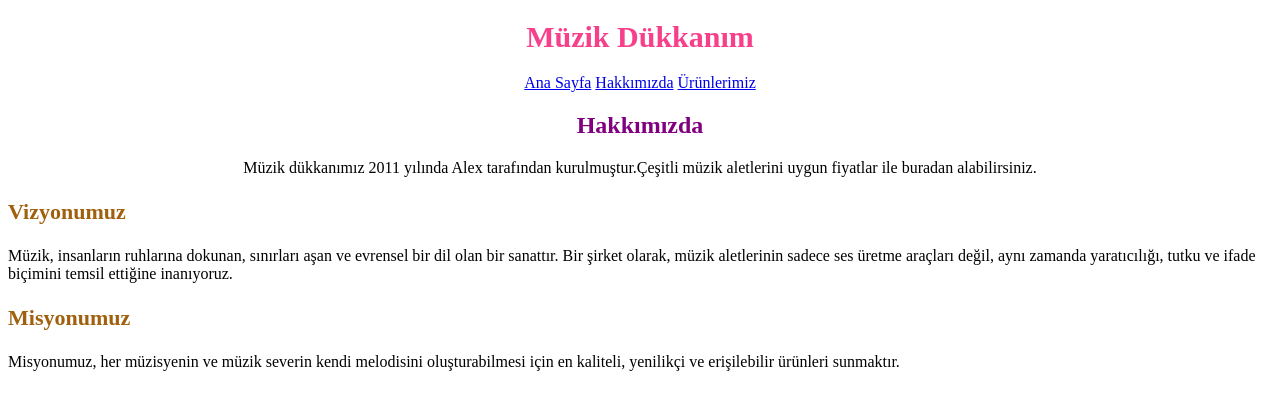
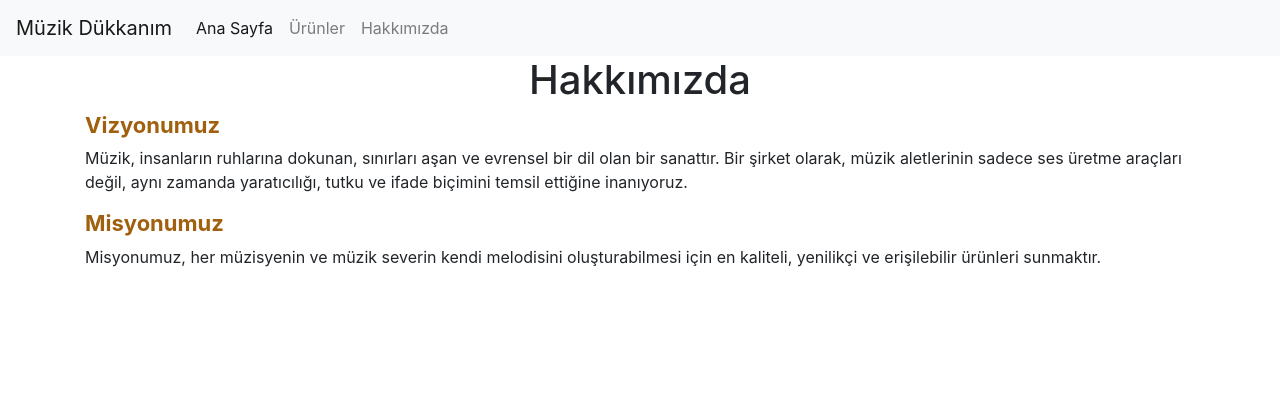
Before and after one commit to kubradogu/kodluyoruz-css, a plain HTML site: page hakkımızda.html in a window 1280 px wide. Drawn offline with nearby package versions, Linux system fonts and the light colour scheme.

Commit message:
Update hakkımızda.html

```diff
--- a/hakkımızda.html
+++ b/hakkımızda.html
@@ -6,6 +6,7 @@
   <meta name="viewport" content="width=device-width, initial-scale=1.0">
   <title>Müzik Dükkanım</title>
 
+  <link rel="stylesheet" href="https://cdn.jsdelivr.net/npm/bootstrap@4.5.3/dist/css/bootstrap.min.css" integrity="sha384-TX8t27EcRE3e/ihU7zmQxVncDAy5uIKz4rEkgIXeMed4M0jlfIDPvg6uqKI2xXr2" crossorigin="anonymous">
   <link rel="stylesheet" href="css/style.css">
 </head>
 <body>
@@ -13,30 +14,43 @@
   <header>
     <!-- Başlık -->
 
-    <h1  class= "h1pink30" style="text-align: center;"  >Müzik Dükkanım</h1>
 
-    <p class="pcen" style="text-align: center;">
 
-      <a href="index.html">Ana Sayfa</a>
-      <a href="hakkımızda.html">Hakkımızda</a>
-      <a href="ürünlerimiz.html">Ürünlerimiz</a>
-  </p>
-  <h2 class="h2purple19" style="text-align: center;"  >Hakkımızda</h2>
-</header>
 
-<article>
-    <section>
-        <p class="pcen" >Müzik dükkanımız 2011 yılında Alex tarafından kurulmuştur.Çeşitli müzik aletlerini uygun fiyatlar ile buradan alabilirsiniz.</p>
+    <nav class="navbar navbar-expand-lg navbar-light bg-light">
+      <a class="navbar-brand" href="index.html">Müzik Dükkanım</a>
+      <button class="navbar-toggler" type="button" data-toggle="collapse" data-target="#navbarNavAltMarkup" aria-controls="navbarNavAltMarkup" aria-expanded="false" aria-label="Toggle navigation">
+        <span class="navbar-toggler-icon"></span>
+      </button>
+      <div class="collapse navbar-collapse" id="navbarNavAltMarkup">
+        <div class="navbar-nav">
+          <a class="nav-link active" href="index.html">Ana Sayfa</a>
+          <a class="nav-link" href="ürünlerimiz.html">Ürünler</a>
+          <a class="nav-link" href="hakkımızda.html">Hakkımızda</a>
+        </div>
+      </div>
+    </nav>
+
+
+
+    <h1 style="text-align: center;">Hakkımızda</h1>
+
+    <div class="container">
+        <div class="row">
+            <div class="col-12">
               <h3 class="h3yellow" >Vizyonumuz</h3>
               <p>
                   Müzik, insanların ruhlarına dokunan, sınırları aşan ve evrensel bir dil olan bir sanattır.
                   Bir şirket olarak, müzik aletlerinin sadece ses üretme araçları değil, aynı zamanda yaratıcılığı, tutku ve ifade biçimini temsil ettiğine inanıyoruz.
               </p>
+            </div>
+            <div class="col-12">
               <h3  class="h3yellow">Misyonumuz</h3>
               <p>Misyonumuz, her müzisyenin ve müzik severin kendi melodisini oluşturabilmesi için en kaliteli, yenilikçi ve erişilebilir ürünleri sunmaktır.</p>
 
-    </section>
-</article>
+            </div>
+        </div>
+    </div>
 
 
 </body>
```
Lines whose indentation alone changed are shown as unchanged.
